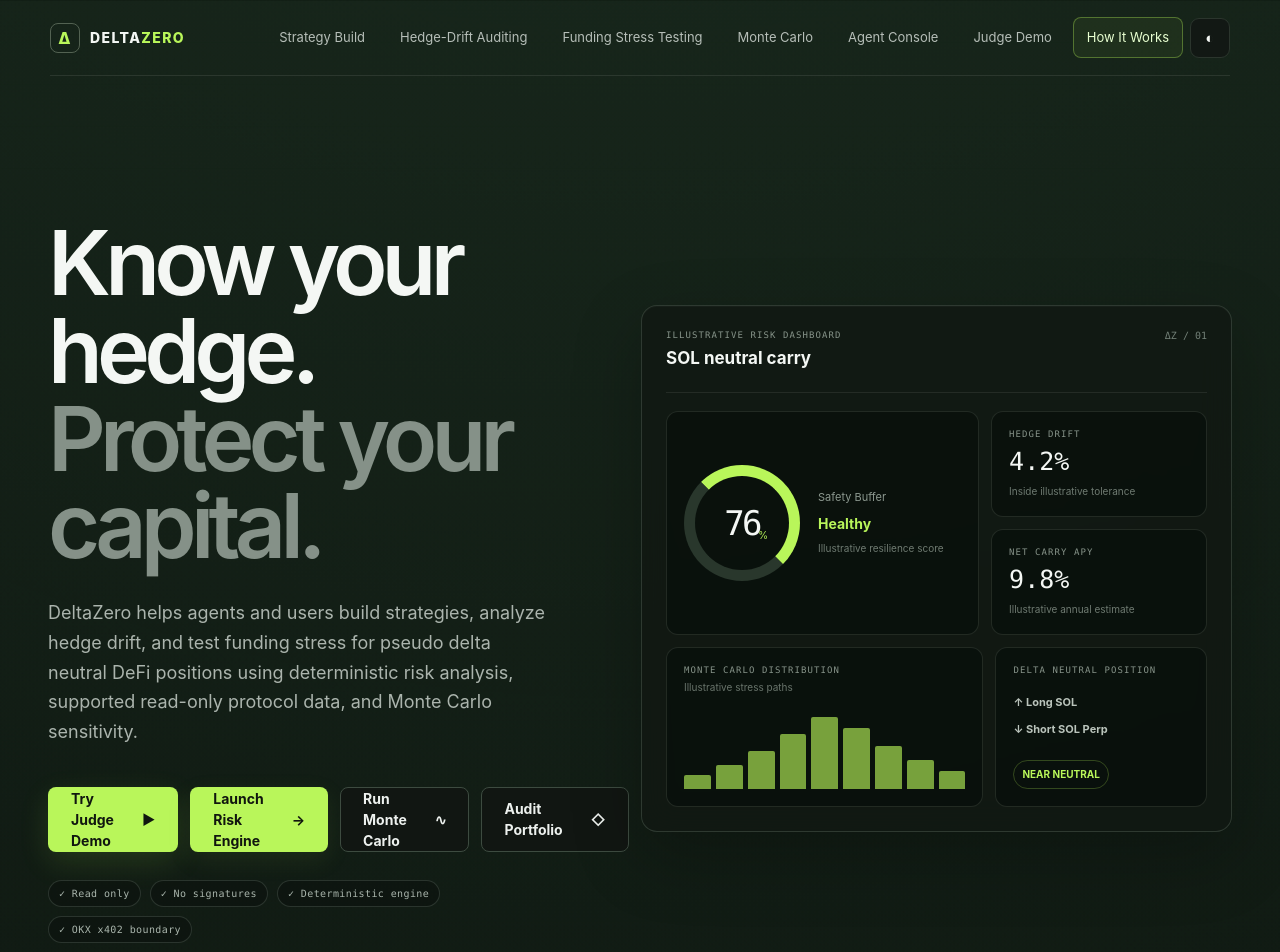
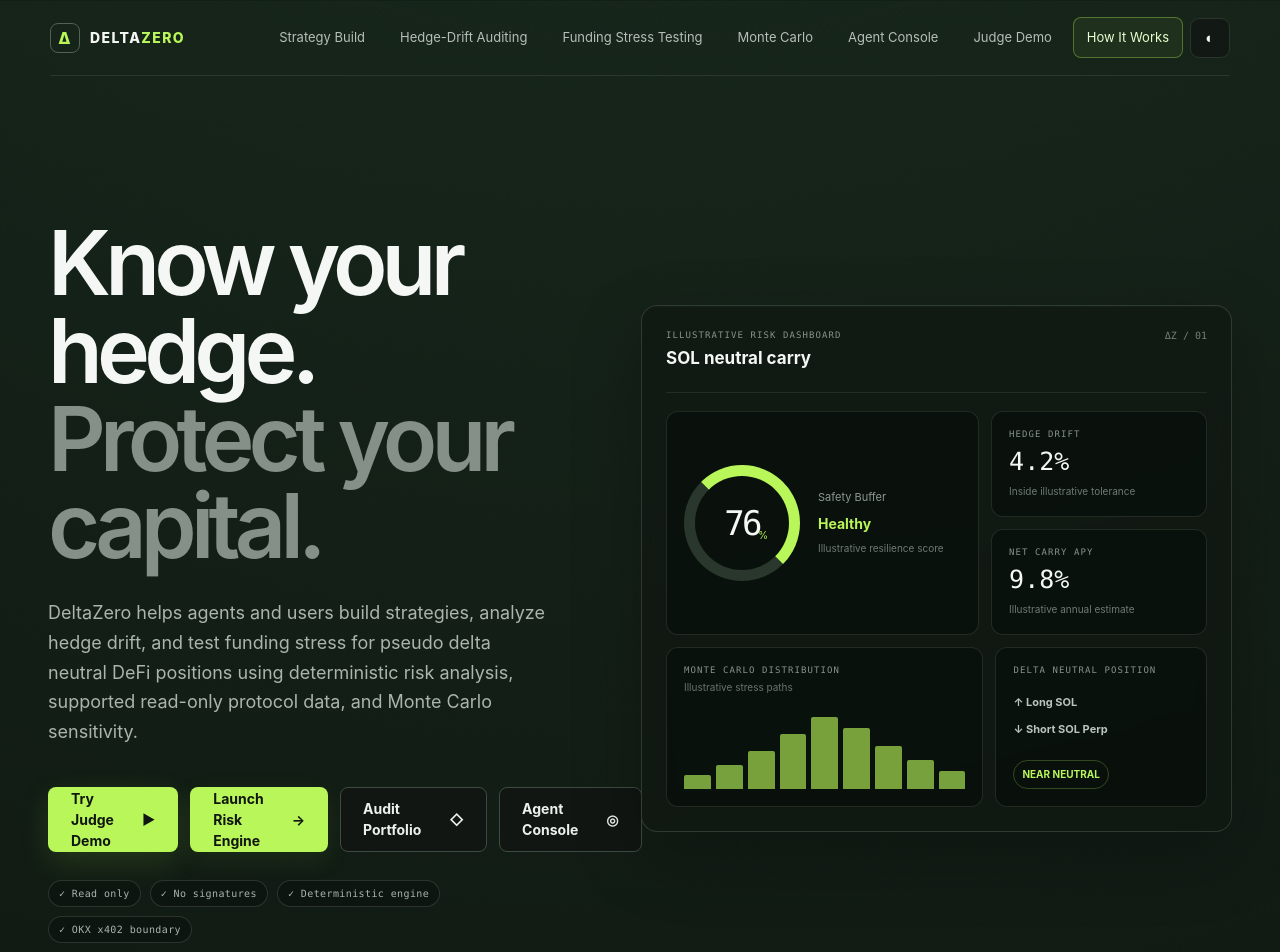
Before and after one commit to Teecash96/DeltaZero, a Next.js app in the folder frontend/: page / in a window 1280 px wide. Shown: the top 952 px of the page. Built offline with nearby package versions, Linux system fonts and the light colour scheme.

Commit message:
style: refine homepage product actions

```diff
--- a/frontend/app/page.tsx
+++ b/frontend/app/page.tsx
@@ -200,8 +200,8 @@ export default function Home() {
           <div className="hero-actions">
             <Link href="/demo" className="button button-judge">Try Judge Demo <span>▶</span></Link>
             <Link href="/risk-engine" className="button button-primary">Launch Risk Engine <span>→</span></Link>
-            <Link href="/monte-carlo" className="button button-secondary">Run Monte Carlo <span>∿</span></Link>
             <Link href="/wallet" className="button button-secondary">Audit Portfolio <span>◇</span></Link>
+            <Link href="/agent" className="button button-secondary">Agent Console <span>◎</span></Link>
           </div>
           <div className="hero-trust-badges" aria-label="DeltaZero trust properties">
             {['Read only', 'No signatures', 'Deterministic engine', 'OKX x402 boundary'].map((badge) => <span key={badge}>✓ {badge}</span>)}
```
